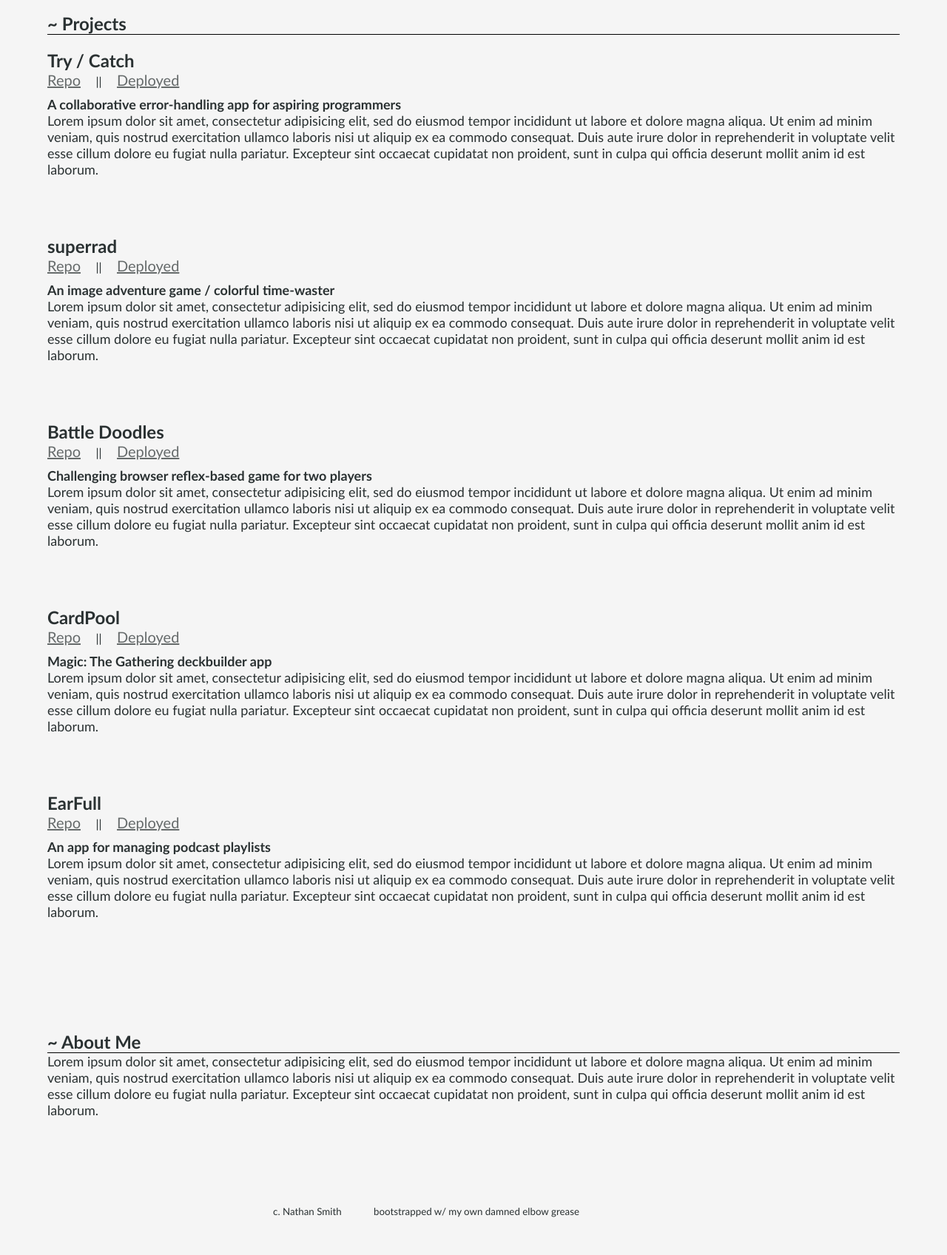
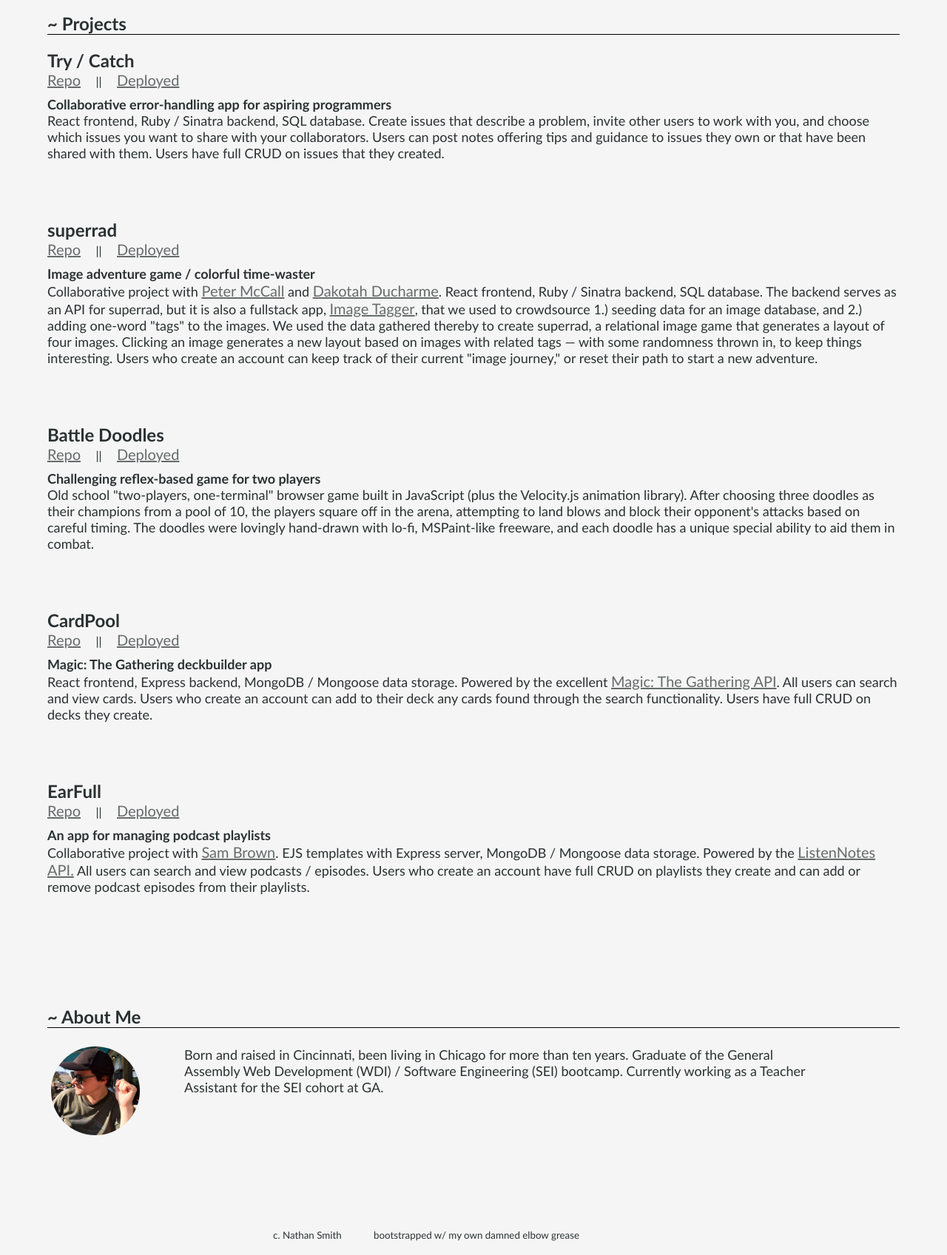
Before and after one commit to nathanlamontsmith12/portfolio, a plain HTML site: page index.html in a window 1280 px wide. Shown: the part 1100-2797 px from the top of the page at 74% size. Drawn offline with Linux system fonts and the light colour scheme.

Commit message:
added text, pic of me; need to add screenshots of projects

```diff
--- a/css/style.css
+++ b/css/style.css
@@ -48,6 +48,8 @@ ol {
 	flex-direction: column;
 	justify-content: space-around;
 }
+
+
 
 /* ========== TOP ========== */
 header {
@@ -106,6 +108,14 @@ nav img, #fixed img {
 
 .git {
 	border-radius: 20px;
+}
+
+.hoverLine {
+	text-decoration: none;
+}
+
+.hoverLine:hover {
+	text-decoration: underline;
 }
 
 
@@ -173,6 +183,22 @@ section {
 	margin-bottom: 80px;
 }
 
+.myPic {
+	margin-right: 60px;
+	width: 120px;
+	height: 120px;
+	border-radius: 60px;
+}
+
+.wrap {
+	margin-top: 20px;
+	display: flex;
+}
+
+.opaque {
+	opacity: 1;
+}
+
 
 
 /* ========== BOTTOM ========== */
@@ -194,12 +220,12 @@ footer span {
 
 
 
-/* ========== MEDIA ========== */
+/* ========== MEDIA Qs ========== */
 @media (max-width: 600px) {
-	#fixed {
+/*	#fixed {
 		display: none;
 	}
 	#fixed-space {
 		display: block;
-	}
+	}*/
 }
--- a/index.html
+++ b/index.html
@@ -10,7 +10,7 @@
 			<div class="nameplate">
 				<h1>Nate Smith</h1>
 				<h2>Fullstacker</h2>
-				<p><a href="mailto:nathan.smith@generalassemb.ly"></a>nathan.smith@generalassemb.ly</p>
+				<p><a class="opaque hoverLine" href="mailto:nathan.smith@generalassemb.ly">nathan.smith@generalassemb.ly</p></a>
 			</div>
 			<div class="navContainer">
 				<nav class="innerNav">
@@ -19,8 +19,8 @@
 					<a href="#bio">About Me</a>
 				</nav>
 				<nav class="outerNav">
-					<a href="https://github.com/nathanlamontsmith12" target="_blank"><img class="git" alt="My github" src="./images/github-logo.png" /></a>
-					<a href="www.linkedin.com/in/nathanlamontsmith12" target="_blank"><img alt="My LinkedIn" src="./images/LinkedIn_logo.png" /></a>
+					<a href="https://github.com/nathanlamontsmith12" target="_blank" rel="noopener noreferrer"><img class="git" alt="My github" src="./images/github-logo.png" /></a>
+					<a href="https://www.linkedin.com/in/nathanlamontsmith12" target="_blank" rel="noopener noreferrer"><img alt="My LinkedIn" src="./images/LinkedIn_logo.png" /></a>
 				</nav>
 			</div>
 		</div>
@@ -32,8 +32,8 @@
 				<a href="#bio">About Me</a>
 			</div>
 			<div>
-				<a href="https://github.com/nathanlamontsmith12" target="_blank"><img class="git" alt="My github" src="./images/github-logo.png" /></a>
-				<a href="www.linkedin.com/in/nathanlamontsmith12" target="_blank"><img alt="My LinkedIn" src="./images/LinkedIn_logo.png" /></a>
+				<a href="https://github.com/nathanlamontsmith12" target="_blank" rel="noopener noreferrer"><img class="git" alt="My github" src="./images/github-logo.png" /></a>
+				<a href="https://www.linkedin.com/in/nathanlamontsmith12" target="_blank" rel="noopener noreferrer"><img alt="My LinkedIn" src="./images/LinkedIn_logo.png" /></a>
 			</div>
 		</div>
 		<div id="fixed-space"/>
@@ -54,7 +54,7 @@
 				<h4>In order of preference... </h4>
 				<ol>
 					<li> <a href="mailto:nathan.smith@generalassemb.ly">Email</a> (nathan.smith@generalassemb.ly) </li>
-					<li> <a href="www.linkedin.com/in/nathanlamontsmith12" target="_blank">LinkedIn</a> (www.linkedin.com/in/nathanlamontsmith12)</li>
+					<li> <a href="https://www.linkedin.com/in/nathanlamontsmith12" target="_blank" rel="noopener noreferrer">LinkedIn</a> (www.linkedin.com/in/nathanlamontsmith12)</li>
 					<li> Dial randomly on a phone until you reach me </li>
 					<li> Run 'round Chicago screaming my name until I reply </li>
 				</ol>
@@ -66,76 +66,51 @@
 			<section>
 				<article>
 					<h3> Try / Catch </h3>
-					<a href="https://github.com/nathanlamontsmith12/try-catch" target="_blank">Repo</a> &nbsp; &nbsp; || &nbsp; &nbsp;
-					<a href="https://try-catch.herokuapp.com/" target="_blank">Deployed</a>
+					<a href="https://github.com/nathanlamontsmith12/try-catch" target="_blank" rel="noopener noreferrer">Repo</a> &nbsp; &nbsp; || &nbsp; &nbsp;
+					<a href="https://try-catch.herokuapp.com/" target="_blank" rel="noopener noreferrer">Deployed</a>
 					<br />
-					<h4> A collaborative error-handling app for aspiring programmers </h4>
-					<p>Lorem ipsum dolor sit amet, consectetur adipisicing elit, sed do eiusmod
-					tempor incididunt ut labore et dolore magna aliqua. Ut enim ad minim veniam,
-					quis nostrud exercitation ullamco laboris nisi ut aliquip ex ea commodo
-					consequat. Duis aute irure dolor in reprehenderit in voluptate velit esse
-					cillum dolore eu fugiat nulla pariatur. Excepteur sint occaecat cupidatat non
-					proident, sunt in culpa qui officia deserunt mollit anim id est laborum.</p>
+					<h4> Collaborative error-handling app for aspiring programmers </h4>
+					<p> React frontend, Ruby / Sinatra backend, SQL database. Create issues that describe a problem, invite other users to work with you, and choose which issues you want to share with your collaborators. Users can post notes offering tips and guidance to issues they own or that have been shared with them. Users have full CRUD on issues that they created. </p>
 				</article>
 				<br />
 				<br />
 				<article>
 					<h3> superrad </h3>
-					<a href="https://github.com/dakotahducharme/super-rad-react" target="_blank">Repo</a> &nbsp; &nbsp; || &nbsp; &nbsp;
-					<a href="https://super-rad-react.herokuapp.com/" target="_blank">Deployed</a>
+					<a href="https://github.com/dakotahducharme/super-rad-react" target="_blank" rel="noopener noreferrer">Repo</a> &nbsp; &nbsp; || &nbsp; &nbsp;
+					<a href="https://super-rad-react.herokuapp.com/" target="_blank" rel="noopener noreferrer">Deployed</a>
 					<br />
-					<h4> An image adventure game / colorful time-waster </h4>
-					<p>Lorem ipsum dolor sit amet, consectetur adipisicing elit, sed do eiusmod
-					tempor incididunt ut labore et dolore magna aliqua. Ut enim ad minim veniam,
-					quis nostrud exercitation ullamco laboris nisi ut aliquip ex ea commodo
-					consequat. Duis aute irure dolor in reprehenderit in voluptate velit esse
-					cillum dolore eu fugiat nulla pariatur. Excepteur sint occaecat cupidatat non
-					proident, sunt in culpa qui officia deserunt mollit anim id est laborum.</p>
+					<h4> Image adventure game / colorful time-waster </h4>
+					<p>Collaborative project with <a href="https://github.com/pmccall33" target="_blank" rel="noopener noreferrer">Peter McCall</a> and <a href="https://github.com/dakotahducharme" target="_blank" rel="noopener noreferrer">Dakotah Ducharme</a>. React frontend, Ruby / Sinatra backend, SQL database. The backend serves as an API for superrad, but it is also a fullstack app, <a href="https://github.com/pmccall33/super-rad-app-sinatra" target="_blank" rel="noopener noreferrer">Image Tagger</a>, that we used to crowdsource 1.) seeding data for an image database, and 2.) adding one-word "tags" to the images. We used the data gathered thereby to create superrad, a relational image game that generates a layout of four images. Clicking an image generates a new layout based on images with related tags — with some randomness thrown in, to keep things interesting. Users who create an account can keep track of their current "image journey," or reset their path to start a new adventure. </p>
 				</article>
 				<br />
 				<br />
 				<article>
 					<h3> Battle Doodles </h3>
-					<a href="https://github.com/nathanlamontsmith12/battle-doodles" target="_blank">Repo</a> &nbsp; &nbsp; || &nbsp; &nbsp;
-					<a href="https://nathanlamontsmith12.github.io/battle-doodles/" target="_blank">Deployed</a>
+					<a href="https://github.com/nathanlamontsmith12/battle-doodles" target="_blank" rel="noopener noreferrer">Repo</a> &nbsp; &nbsp; || &nbsp; &nbsp;
+					<a href="https://nathanlamontsmith12.github.io/battle-doodles/" target="_blank" rel="noopener noreferrer">Deployed</a>
 					<br />
-					<h4> Challenging browser reflex-based game for two players </h4>
-					<p>Lorem ipsum dolor sit amet, consectetur adipisicing elit, sed do eiusmod
-					tempor incididunt ut labore et dolore magna aliqua. Ut enim ad minim veniam,
-					quis nostrud exercitation ullamco laboris nisi ut aliquip ex ea commodo
-					consequat. Duis aute irure dolor in reprehenderit in voluptate velit esse
-					cillum dolore eu fugiat nulla pariatur. Excepteur sint occaecat cupidatat non
-					proident, sunt in culpa qui officia deserunt mollit anim id est laborum.</p>
+					<h4> Challenging reflex-based game for two players </h4>
+					<p> Old school "two-players, one-terminal" browser game built in JavaScript (plus the Velocity.js animation library). After choosing three doodles as their champions from a pool of 10, the players square off in the arena, attempting to land blows and block their opponent's attacks based on careful timing. The doodles were lovingly hand-drawn with lo-fi, MSPaint-like freeware, and each doodle has a unique special ability to aid them in combat. </p>
 				</article>
 				<br />
 				<br />
 				<article>
 					<h3> CardPool </h3>
-					<a href="https://github.com/nathanlamontsmith12/mtg-deckbuilder-react-app" target="_blank">Repo</a> &nbsp; &nbsp; || &nbsp; &nbsp;
-					<a href="https://cardpool.herokuapp.com/" target="_blank">Deployed</a>
+					<a href="https://github.com/nathanlamontsmith12/mtg-deckbuilder-react-app" target="_blank" rel="noopener noreferrer">Repo</a> &nbsp; &nbsp; || &nbsp; &nbsp;
+					<a href="https://cardpool.herokuapp.com/" target="_blank" rel="noopener noreferrer">Deployed</a>
 					<br />
 					<h4> Magic: The Gathering deckbuilder app </h4>
-					<p>Lorem ipsum dolor sit amet, consectetur adipisicing elit, sed do eiusmod
-					tempor incididunt ut labore et dolore magna aliqua. Ut enim ad minim veniam,
-					quis nostrud exercitation ullamco laboris nisi ut aliquip ex ea commodo
-					consequat. Duis aute irure dolor in reprehenderit in voluptate velit esse
-					cillum dolore eu fugiat nulla pariatur. Excepteur sint occaecat cupidatat non
-					proident, sunt in culpa qui officia deserunt mollit anim id est laborum.</p>
+					<p>React frontend, Express backend, MongoDB / Mongoose data storage. Powered by the excellent <a href="https://magicthegathering.io/" target="_blank" rel="noopener noreferrer">Magic: The Gathering API</a>. All users can search and view cards. Users who create an account can add to their deck any cards found through the search functionality. Users have full CRUD on decks they create. </p>
 				</article>
 				<br />
 				<br />
 				<article>
 					<h3> EarFull </h3>
-					<a href="https://github.com/nathanlamontsmith12/earfull-app" target="_blank">Repo</a> &nbsp; &nbsp; || &nbsp; &nbsp;
-					<a href="https://earfull.herokuapp.com/earfull" target="_blank">Deployed</a>
+					<a href="https://github.com/nathanlamontsmith12/earfull-app" target="_blank" rel="noopener noreferrer">Repo</a> &nbsp; &nbsp; || &nbsp; &nbsp;
+					<a href="https://earfull.herokuapp.com/earfull" target="_blank" rel="noopener noreferrer">Deployed</a>
 					<br />
 					<h4> An app for managing podcast playlists </h4>
-					<p>Lorem ipsum dolor sit amet, consectetur adipisicing elit, sed do eiusmod
-					tempor incididunt ut labore et dolore magna aliqua. Ut enim ad minim veniam,
-					quis nostrud exercitation ullamco laboris nisi ut aliquip ex ea commodo
-					consequat. Duis aute irure dolor in reprehenderit in voluptate velit esse
-					cillum dolore eu fugiat nulla pariatur. Excepteur sint occaecat cupidatat non
-					proident, sunt in culpa qui officia deserunt mollit anim id est laborum.</p>
+					<p>Collaborative project with <a href="https://github.com/stbrown463" target="_blank" rel="noopener noreferrer">Sam Brown</a>. EJS templates with Express server, MongoDB / Mongoose data storage. Powered by the <a href="https://www.listennotes.com/api/" target="_blank" rel="noopener noreferrer">ListenNotes API.</a> All users can search and view podcasts / episodes. Users who create an account have full CRUD on playlists they create and can add or remove podcast episodes from their playlists.</p>
 				</article>
 			</section>
 
@@ -144,12 +119,10 @@
 			</div>
 			<h2> ~ About Me </h2>
 			<section>
-				<p>Lorem ipsum dolor sit amet, consectetur adipisicing elit, sed do eiusmod
-				tempor incididunt ut labore et dolore magna aliqua. Ut enim ad minim veniam,
-				quis nostrud exercitation ullamco laboris nisi ut aliquip ex ea commodo
-				consequat. Duis aute irure dolor in reprehenderit in voluptate velit esse
-				cillum dolore eu fugiat nulla pariatur. Excepteur sint occaecat cupidatat non
-				proident, sunt in culpa qui officia deserunt mollit anim id est laborum.</p>
+				<div class="wrap">
+					<a class="opaque" href="https://www.linkedin.com/in/nathanlamontsmith12" target="_blank" rel="noopener noreferrer"><img class="myPic" alt="Nate Smith" src="./images/mypic_nls.jpg" /></a>
+					<p> Born and raised in Cincinnati, been living in Chicago for more than ten years. Graduate of the General Assembly Web Development (WDI) / Software Engineering (SEI) bootcamp. Currently working as a Teacher Assistant for the SEI cohort at GA. </p>
+				</div>
 			</section>
 		</div>
 	</main>
```
